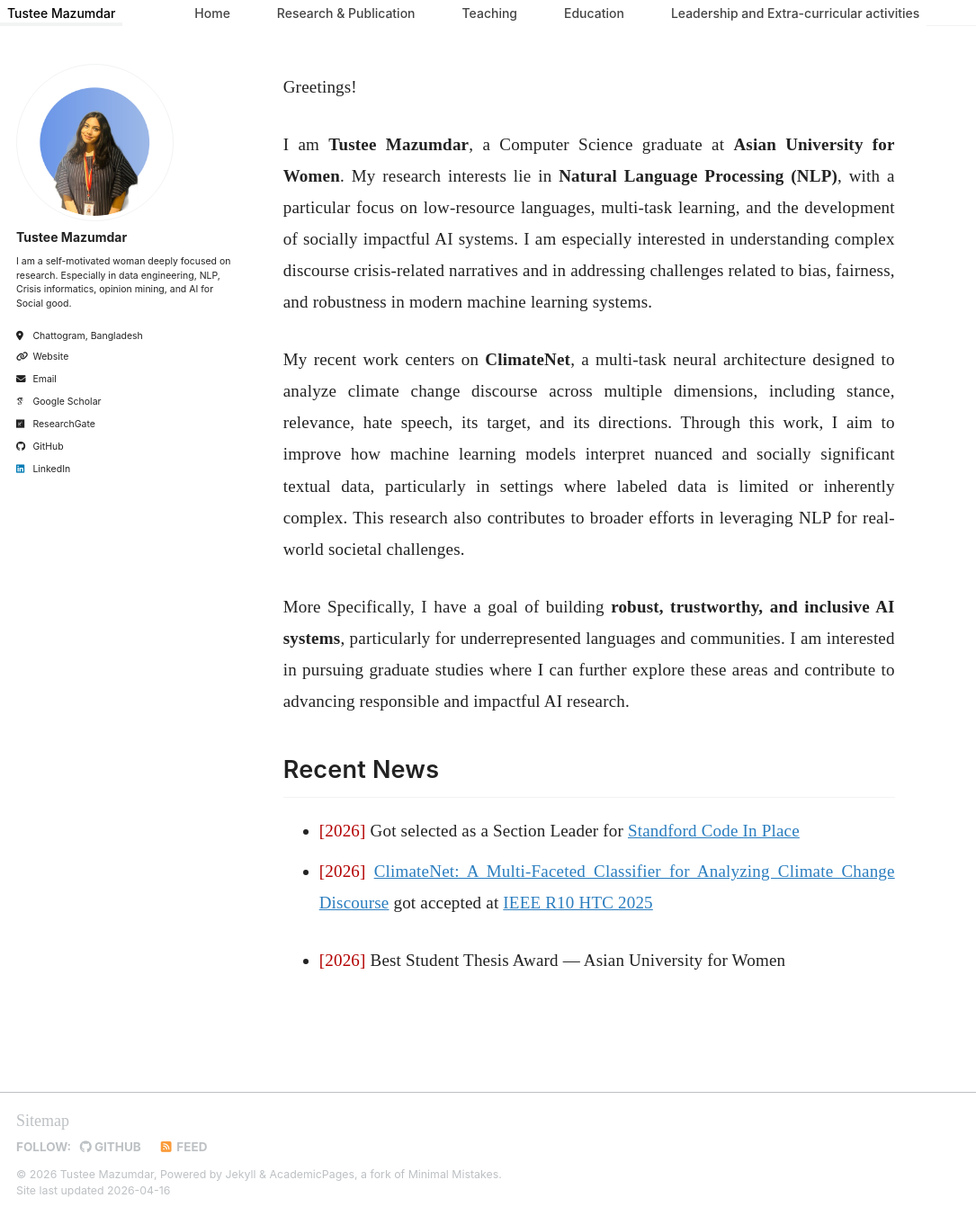
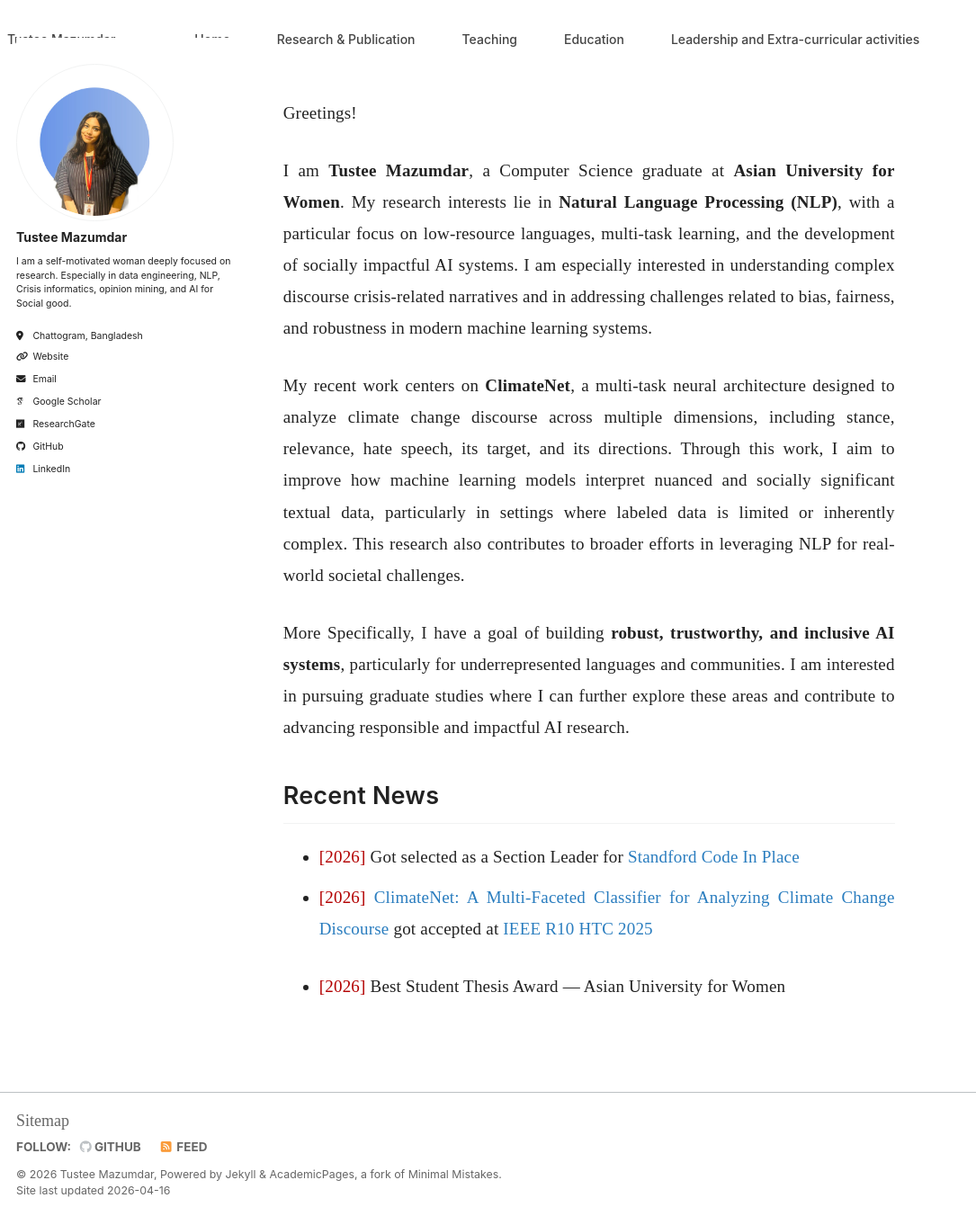
Before and after one commit to TusteeMazumdar/TusteeMazumdar.github.io, a Jekyll site: the page built from _pages/about.md, in a window 1280 px wide and 1352 px high. Shown: the whole window at 90% size, without its empty margins (0-1085 px from the left). Built offline with Jekyll 4.4.1, drawn with Linux system fonts in a browser that asks for light colours; some web fonts are replaced; a script bundle is joined from its source files by our own code; library files that are not in the unit come from our copies.

Commit message:
Update main.scss

```diff
--- a/assets/css/main.scss
+++ b/assets/css/main.scss
@@ -1,16 +1,7 @@
 ---
 ---
 
-/*
- * This file controls what is imported from /_sass
- *
- * Note that the files are processed in the order they are imported, so they are partly
-   sorted by the dependencies. Also, the first two lines of the file are required by Jekyll.
- */
-
-@import
-    "vendor/breakpoint/breakpoint",
-
+@import "vendor/breakpoint/breakpoint",
         "themes",
         "theme/{{ site.site_theme | default: 'default' | append: '_light' }}",
         "theme/{{ site.site_theme | default: 'default' | append: '_dark' }}",
@@ -31,7 +22,6 @@
         "syntax",
 
         "layout/forms",
-
         "layout/page",
         "layout/archive",
         "layout/sidebar",
@@ -39,42 +29,41 @@
 
         "vendor/font-awesome/fontawesome",
         "vendor/font-awesome/solid",
-    "vendor/font-awesome/brands"
-;
-/* ===== FORCE WHITE THEME OVERRIDE ===== */
+        "vendor/font-awesome/brands";
 
+/* =========================================================
+   🔥 FULL WHITE CLEAN ACADEMIC OVERRIDE
+   ========================================================= */
+
+/* ===== RESET ALL BACKGROUNDS ===== */
 html, body {
-  background-color: #ffffff !important;
+  background: #ffffff !important;
   color: #222 !important;
 }
 
+/* Remove ALL dark containers */
+body *,
 .page,
+.page__inner-wrap,
 .page__content,
 .sidebar,
 .masthead,
 .masthead__inner-wrap,
 .greedy-nav,
-.page__footer {
-  background-color: #ffffff !important;
+.page__footer,
+.initial-content {
+  background-color: transparent !important;
+  background-image: none !important;
 }
 
-/* Remove dark overlay */
-.masthead::before,
-.page__hero--overlay {
-  display: none !important;
+/* Force main content white */
+.page,
+.page__content,
+.initial-content {
+  background: #ffffff !important;
 }
 
-/* Navbar text */
-.masthead__menu-item a {
-  color: #555 !important;
-}
-
-.masthead__menu-item a:hover {
-  color: #000 !important;
-}
-/* ===== REMOVE HEADER BAR COMPLETELY ===== */
-
-/* Kill masthead box */
+/* ===== REMOVE HEADER BAR ===== */
 .masthead {
   background: transparent !important;
   border: none !important;
@@ -82,15 +71,16 @@
   padding: 0 !important;
   margin: 0 !important;
   min-height: 0 !important;
+  position: static !important;
 }
 
-/* Remove inner wrapper spacing */
+/* Remove inner spacing */
 .masthead__inner-wrap {
   padding: 0 !important;
   margin: 0 !important;
 }
 
-/* Make nav inline (no container feel) */
+/* Nav container */
 .greedy-nav {
   background: transparent !important;
   padding: 0 !important;
@@ -98,12 +88,12 @@
   min-height: 0 !important;
 }
 
-/* Align everything left like academic sites */
+/* Align nav cleanly */
 .greedy-nav .visible-links {
   justify-content: flex-start !important;
 }
 
-/* Reduce nav item spacing */
+/* Nav items */
 .masthead__menu-item {
   margin: 0 !important;
 }
@@ -114,12 +104,52 @@
   font-size: 14px;
 }
 
-/* Remove overlay completely */
-.masthead::before {
-  display: none !important;
+.masthead__menu-item a:hover {
+  color: #000 !important;
 }
 
-/* Title */
+/* Site title */
 .site-title {
   color: #222 !important;
 }
+
+/* ===== REMOVE ALL OVERLAYS ===== */
+.masthead::before,
+.page__hero,
+.page__hero--overlay,
+*::before,
+*::after {
+  background: none !important;
+}
+
+/* ===== SIDEBAR CLEAN ===== */
+.sidebar {
+  background: #ffffff !important;
+}
+
+/* ===== FOOTER CLEAN ===== */
+.page__footer {
+  background: #ffffff !important;
+  color: #666 !important;
+}
+
+/* ===== TYPOGRAPHY (ACADEMIC LOOK) ===== */
+body {
+  font-family: "Times New Roman", Times, serif !important;
+}
+
+.page__content {
+  font-size: 18px;
+  line-height: 1.8;
+  max-width: 700px;
+}
+
+/* ===== LINKS ===== */
+.page__content a {
+  color: #2a7dbf;
+  text-decoration: none;
+}
+
+.page__content a:hover {
+  text-decoration: underline;
+}
```
Lines whose indentation alone changed are shown as unchanged.
